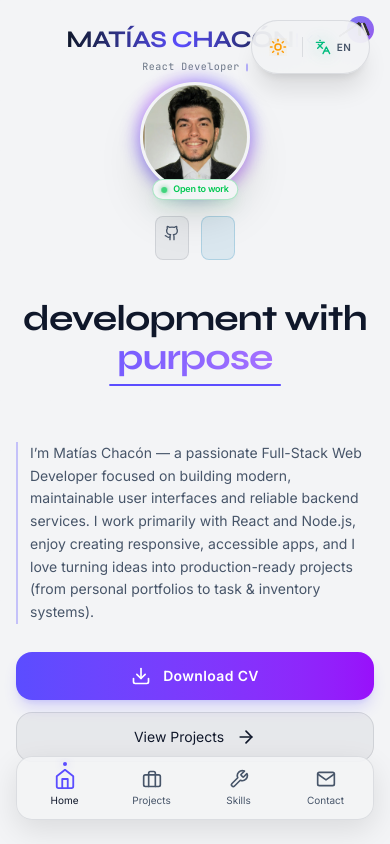
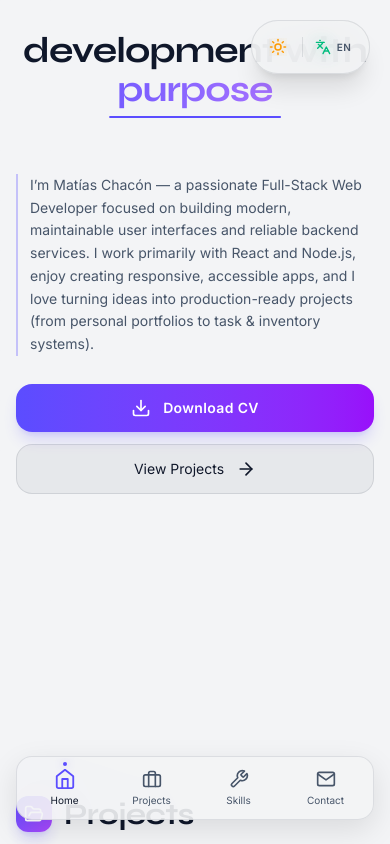
Before and after one commit to Maty910/portfolio, a React (Vite) app: page / in a window 390 px wide. Built offline with nearby package versions, Linux system fonts and the light colour scheme; some icons are missing; a web font is replaced by a local one.

Commit message:
remove: page from mobile

```diff
--- a/src/components/Page.tsx
+++ b/src/components/Page.tsx
@@ -1,8 +1,8 @@
 import { useEffect, useState, type PropsWithChildren } from 'react';
 import { FiCode } from 'react-icons/fi';
-import { ExternalLink, Github, Database, Mail, MapPin, Check, Copy, GitCommit, GitPullRequest, Layers, Download } from 'lucide-react';
+import { ExternalLink, Github, Database, Mail, MapPin, Check, Copy, GitCommit, GitPullRequest, Layers } from 'lucide-react';
 import LinkedInIcon from '@mui/icons-material/LinkedIn';
-import { SiReact, SiNodedotjs, SiTypescript, SiTailwindcss, SiPostgresql, SiMongodb, SiDocker, SiNextdotjs } from 'react-icons/si';
+import { SiReact, SiNodedotjs, SiTypescript, SiTailwindcss, SiPostgresql, SiMongodb, SiDocker } from 'react-icons/si';
 import type { Section } from '../types';
 import { useLanguage } from '../context/LanguageContext';
 
@@ -97,7 +97,7 @@ const AnimatedName = () => {
 };
 
 export function Page({ children, activeSection = 'home' }: PageProps) {
-  const { t, get } = useLanguage();
+  const { t } = useLanguage();
 
   // Lista completa de frases
   const typingWords = [
@@ -180,7 +180,6 @@ export function Page({ children, activeSection = 'home' }: PageProps) {
 
             <div className="grid grid-cols-4 gap-2 w-full place-items-center">
               <div className="p-1.5 bg-[#61dafb]/10 rounded-lg border border-[#61dafb]/20" title="React"><SiReact size={16} className="text-[#61dafb]" /></div>
-              <div className="p-1.5 bg-text-primary/5 rounded-lg border border-text-primary/10" title="Next.js"><SiNextdotjs size={16} className="text-text-primary" /></div>
               <div className="p-1.5 bg-[#38bdf8]/10 rounded-lg border border-[#38bdf8]/20" title="Tailwind"><SiTailwindcss size={16} className="text-[#38bdf8]" /></div>
               <div className="p-1.5 bg-[#3178c6]/10 rounded-lg border border-[#3178c6]/20" title="TypeScript"><SiTypescript size={16} className="text-[#3178c6]" /></div>
               <div className="p-1.5 bg-[#8cc84b]/10 rounded-lg border border-[#8cc84b]/20" title="Node.js"><SiNodedotjs size={16} className="text-[#8cc84b]" /></div>
@@ -296,23 +295,6 @@ export function Page({ children, activeSection = 'home' }: PageProps) {
 
       <div className="fixed inset-0 pointer-events-none opacity-[0.03] bg-[linear-gradient(rgba(99,83,242,0.1)_1px,transparent_1px),linear-gradient(90deg,rgba(99,83,242,0.1)_1px,transparent_1px)] bg-[size:50px_50px] [mask-image:radial-gradient(ellipse_at_top_left,black_40%,transparent_70%)] z-0" />
 
-      {/* Mobile Layout */}
-      <div className="min-[881px]:hidden w-full flex flex-col items-center pt-6 pb-2 px-4 relative z-20">
-        <div className="flex flex-col items-center gap-1 mb-2 w-full text-center">
-          <h1 className="flex items-center justify-center gap-2 text-lg font-bold">
-            <AnimatedName />
-            <FiCode className="text-primary animate-pulse shrink-0" size={18} />
-          </h1>
-          <div className="text-text-secondary text-[10px] font-mono tracking-wider h-3.5 opacity-80 flex items-center justify-center gap-1">
-            {typingText}
-            <Cursor />
-          </div>
-        </div>
-        <div className="w-full max-w-[340px] flex flex-col items-center animate-in fade-in zoom-in-95 duration-500">
-          {renderSidebarContent()}
-        </div>
-      </div>
-
       {/* Desktop Layout */}
       <div className="hidden min-[881px]:block">
         <header className="fixed top-8 left-28 z-20 transition-all animate-in fade-in slide-in-from-top-4 duration-700">
@@ -330,8 +312,8 @@ export function Page({ children, activeSection = 'home' }: PageProps) {
         </div>
       </div>
 
-      <div className="fixed top-6 right-8 z-30 animate-in fade-in slide-in-from-top-4 duration-700 delay-500 max-[880px]:top-4 max-[880px]:right-4">
-        <img className="w-[80px] max-[880px]:w-[35px] object-contain opacity-80 hover:opacity-100 transition-all duration-500" src="/Logo Mati.svg" alt={t('alt.logo')} />
+      <div className="fixed top-6 right-8 z-30 animate-in fade-in slide-in-from-top-4 duration-700 delay-500 max-[880px]:hidden">
+        <img className="w-[80px] object-contain opacity-80 hover:opacity-100 transition-all duration-500" src="/Logo Mati.svg" alt={t('alt.logo')} />
       </div>
 
       <div className="content-wrapper relative z-10 w-full min-h-screen transition-all duration-300 ease-[cubic-bezier(.2,.9,.2,1)]">
```
